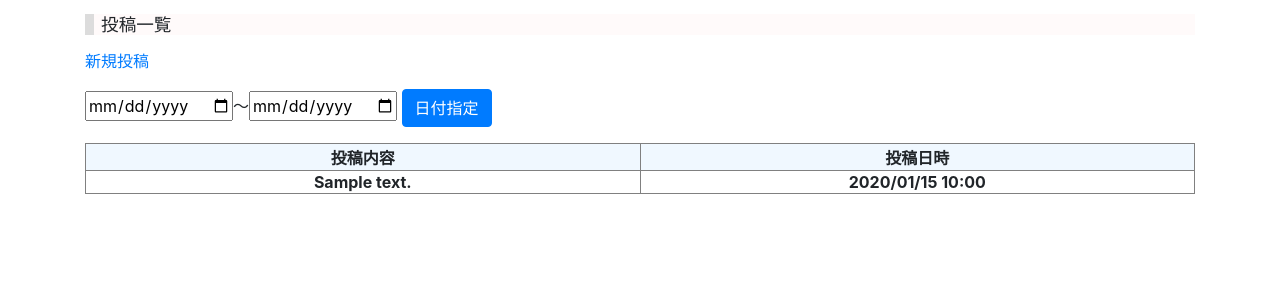
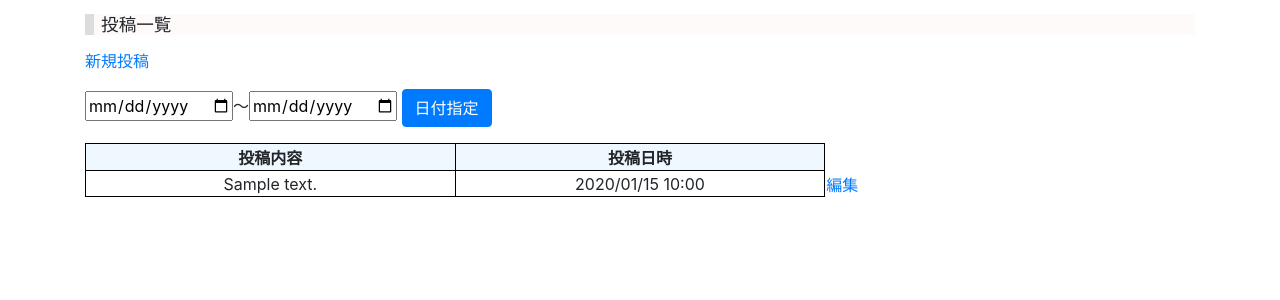
Before and after one commit to kawaken666/App_Flask, a Flask app: page /show in a window 1280 px wide. Shown: the part 56-356 px from the top of the page. Run offline with Flask 2, Linux system fonts and the light colour scheme; a user stored in the database is signed in; tables that the repository leaves empty hold one stand-in row (values such as "Sample post"); lists and menus that the app fills with data are empty; some libraries are stand-ins or nearby versions; some web fonts are replaced.

Commit message:
投稿の編集/削除機能を追加実装

```diff
--- a/show_data/static/stylesheet.css
+++ b/show_data/static/stylesheet.css
@@ -1,6 +1,20 @@
 table{
     width: 100%;
     table-layout: fixed;
+    border-collapse: collapse;
+}
+
+table td{
+    word-break: break-all;
+}
+
+.need_border{
+    border: 1px solid black;
+}
+
+.not_need_border{
+    text-align: left;
+    border-style:　none;
 }
 
 h5{
--- a/show_data/templates/regist_post.html
+++ b/show_data/templates/regist_post.html
@@ -3,7 +3,6 @@
 {% extends "layout.html" %}
 {% block body%}
 <h5>新規投稿</h5>
-<!- 会員登録フォーム ->
 <form action="{{url_for('do_regist_post')}}" method="post">
     <div class="form-group">
         <label for="InputTitle">投稿内容</label>
--- a/show_data/templates/show.html
+++ b/show_data/templates/show.html
@@ -10,18 +10,19 @@
     <button type="submit" class="btn btn-primary">日付指定</button>
 </form>
 
-<table border="1">
+<table>
 <tr bgcolor="#f0f8ff" align="center">
-    <th>投稿内容</th>
-    <th>投稿日時</th>
+    <th class="need_border">投稿内容</th>
+    <th class="need_border">投稿日時</th>
 </tr>
 
 <!- 取得したSQLクエリ分、行作成する ->
 {% for post in posts %}
 <tr align="center">
-    <th>{{post.post_text}}</th>
+    <td class="need_border">{{post.post_text}}</td>
     <!-秒以下を切り捨て->
-    <th>{{post.post_date.strftime("%Y/%m/%d %H:%M")}}</th>
+    <td class="need_border">{{post.post_date.strftime("%Y/%m/%d %H:%M")}}</td>
+    <td class="not_need_border"><a href={{url_for('edit_post', post_id=post.post_id)}}>編集</a></td>
 </tr>
 {% endfor %}
 </table>
--- a/show_data/views/helper_db.py
+++ b/show_data/views/helper_db.py
@@ -4,3 +4,7 @@
     db.session.add(model)
     db.session.commit()
     return True
+
+def delete_db(model):
+    db.session.delete(model)
+    db.session.commit()
--- a/show_data/views/views.py
+++ b/show_data/views/views.py
@@ -3,7 +3,7 @@
 from flask_login import LoginManager, login_user, logout_user, login_required, UserMixin, current_user
 from show_data.models.users import User
 from show_data.models.posts import Post
-from show_data.views.helper_db import insert_into_db
+from show_data.views.helper_db import insert_into_db, delete_db
 from datetime import datetime
 from sqlalchemy import and_, desc
 
@@ -64,7 +64,7 @@
         return render_template('login.html')
 
 
-# 一覧表示画面表示
+# 一覧表示画面遷移
 @app.route('/show', methods=['GET'])
 def show():
     # ログインしていない場合、単にログイン画面にレンダリングする
@@ -102,7 +102,7 @@
         return render_template('show.html', posts=posts, startDate=query_startDate, endDate=query_endDate)
 
 
-# 会員登録画面表示
+# 会員登録画面遷移
 @app.route('/regist', methods=['GET'])
 def regist():
     return render_template('regist.html')
@@ -138,7 +138,7 @@
             return render_template('login.html')
 
 
-# 新規投稿画面
+# 新規投稿画面遷移
 @app.route('/regist_post', methods=['GET'])
 def regist_post():
     # ログインしていない場合、単にログイン画面にレンダリングする
@@ -161,6 +161,28 @@
     flash('投稿が完了しました')
     return redirect(url_for('show'))
 
+# 投稿編集画面遷移
+@app.route('/edit_post/<int:post_id>', methods=['GET'])
+def edit_post(post_id):
+    post = Post.query.filter(Post.post_id == post_id).first()
+    return render_template("edit_post.html", post=post)
+
+# 投稿編集処理
+@app.route('/do_edit_post/<int:post_id>', methods=['GET', 'POST'])
+def do_edit_post(post_id):
+    post = Post.query.filter(Post.post_id == post_id).first()
+    post.post_text = request.form['post_text']
+    db.session.commit()
+    flash('投稿が更新されました')
+    return redirect(url_for('show'))
+
+# 投稿削除処理
+@app.route('/do_delete_post/<int:post_id>', methods=['GET', 'POST'])
+def do_delete_post(post_id):
+    post = Post.query.filter(Post.post_id == post_id).first()
+    delete_db(post)
+    flash('投稿を削除しました')
+    return redirect(url_for('show'))
 
 # 存在しないURLへアクセスされた時の処理
 # ルートアクセス処理にリダイレクト
```
Also changed, not shown: show_data/templates/edit_post.html (added, +18 -0 lines).
